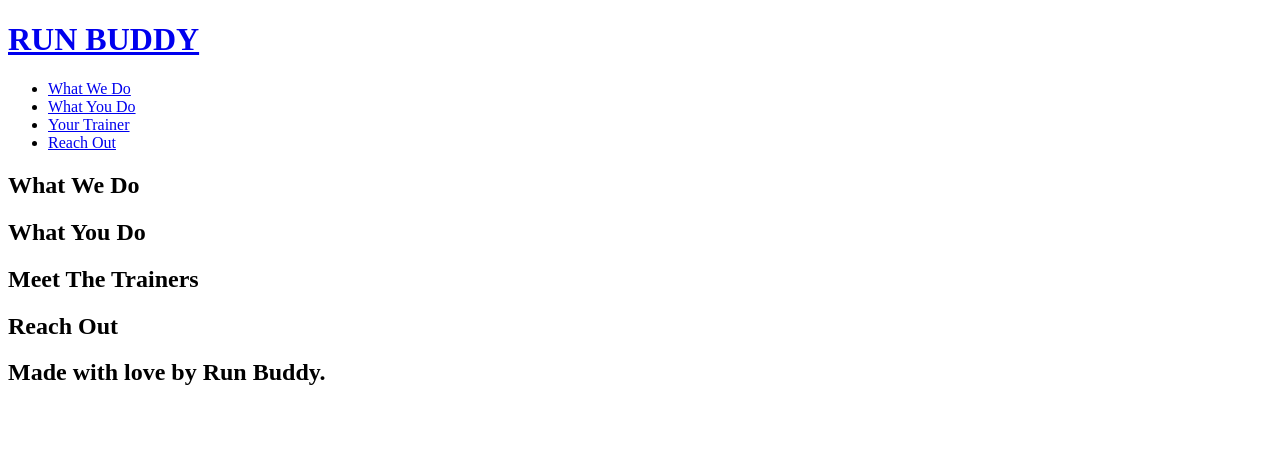
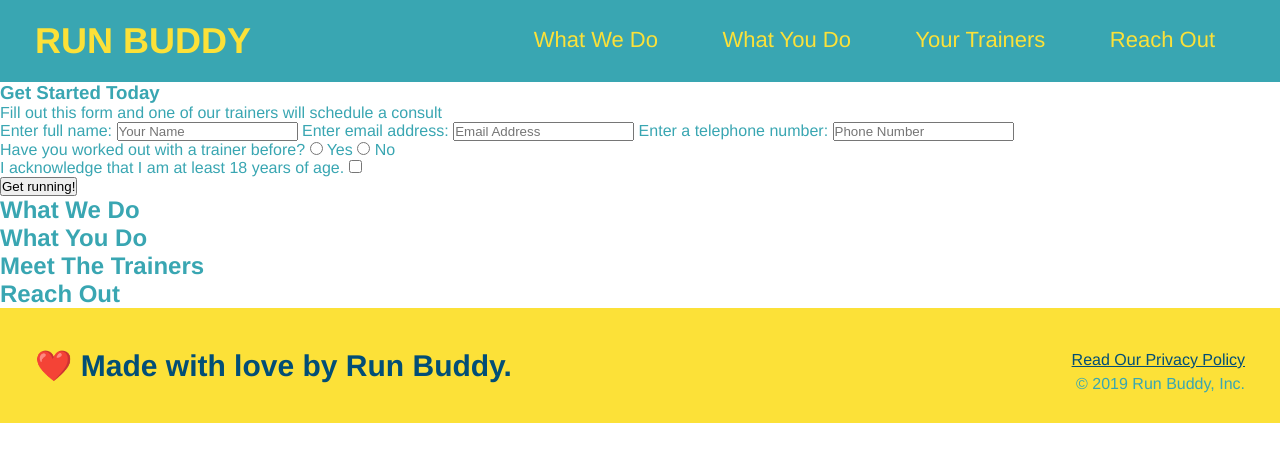
Before and after one commit to karolinawyatt/run-buddy, a plain HTML site: page index.html in a window 1280 px wide. Drawn offline with Linux system fonts and the light colour scheme.

Commit message:
added special input types

```diff
--- a/index.html
+++ b/index.html
@@ -3,6 +3,9 @@
   <head>
     <meta charset="UTF-8" />
     <title>Run Buddy</title>
+
+   <link rel="stylesheet" href="style.css" />
+
   </head>
   <body>
     <!-- navigation-->
@@ -22,7 +25,7 @@
          <a href="#what-you-do">What You Do</a>
         </li>
         <li>
-          <a href="#your-trainer">Your Trainer</a>
+          <a href="#your-trainers">Your Trainers</a>
         </li>
         <li>
           <a href="#reach-out">Reach Out</a>
@@ -32,7 +35,37 @@
     </header>
     <!-- hero/jumbotron-->
 <section>
+  <div>
+    <h3>Get Started Today</h3>
+    <p>Fill out this form and one of our trainers will schedule a consult</p>
+    <!-- Add form element -->
+    <form>
+      <label for="name">Enter full name:</label>
+      <input type="text" placeholder="Your Name" name="name" id="name" />
+      <label for="email"> Enter email address:</label>
+      <input type="email" placeholder="Email Address" name="email" id="email" />
+      <Label for="phone">Enter a telephone number:</label>
+      <input type="tel" placeholder="Phone Number" name="phone" id="phone" />
+      <p>
+        Have you worked out with a trainer before?
+        <input type="radio" name="trainer-confirm" id="trainer-yes" />
+        <label for="trainer-yes">Yes</label>
+        <input type="radio" name="trainer-confirm" id="trainer-no" />
+        <label for="trainer-no">No</label>
+      </p>
+      <p>
+        <label for="checkbox" >
+          I acknowledge that I am at least 18 years of age.
+        </label>
+        <input type="checkbox" name="age-confirm" id="checkbox" />
+      </p>
+      <button type="submit">
+        Get running!
+      </button>
+    </form>
+  </div>
 </section>
+<!-- end hero -->
 
     <!-- "what we do" section -->
 <section>
@@ -56,7 +89,11 @@
 
 <!-- Footer -->
 <footer>
-    <h2>Made with love by Run Buddy.</h2>
+    <h2> ❤️ Made with love by Run Buddy.</h2>
+    <div>
+      <a href="#">Read Our Privacy Policy</a><br />
+      &copy; 2019 Run Buddy, Inc.
+    </div>
 </footer>
 
   </body>
--- a/style.css
+++ b/style.css
@@ -1 +1,58 @@
-style.css
+* {
+    margin: 0;
+    padding: 0;
+    box-sizing: border-box;
+}
+body{
+  /* more on this crazy alphanumerical value in a minute! */
+  color: #39a6b2;
+  font-family: Helvetica, Arial, sans-serif;
+}
+  /* apply styles to <header> */
+  header {
+      padding: 20px 35px;
+      background-color: #39a6b2;
+  }
+
+  header h1 {
+      font-weight: bold;
+      font-size: 36px;
+      color: #fce138;
+      margin: 0;
+      display: inline;
+  }
+  header a {
+      text-decoration: none;
+      color: #fce138;
+  }
+  header nav {
+      float: right;
+      margin: 7px 0;
+  }
+  header nav ul li {
+      display: inline;
+  }
+  header nav ul li a {
+      margin: 0 30px;
+      font-weight: lighter;
+      font-size: 22px;
+  }
+  footer {
+      background: #fce138;
+      width: 100%;
+      padding: 40px 35px;
+  }
+  footer h2 {
+      display: inline;
+      color: #024e76;
+      font-size: 30px;
+      margin: 0;
+  }
+  footer div {
+      float: right;
+      line-height: 1.5;
+      text-align: right;
+  }
+  footer a {
+      color: #024e76;
+  }
```
